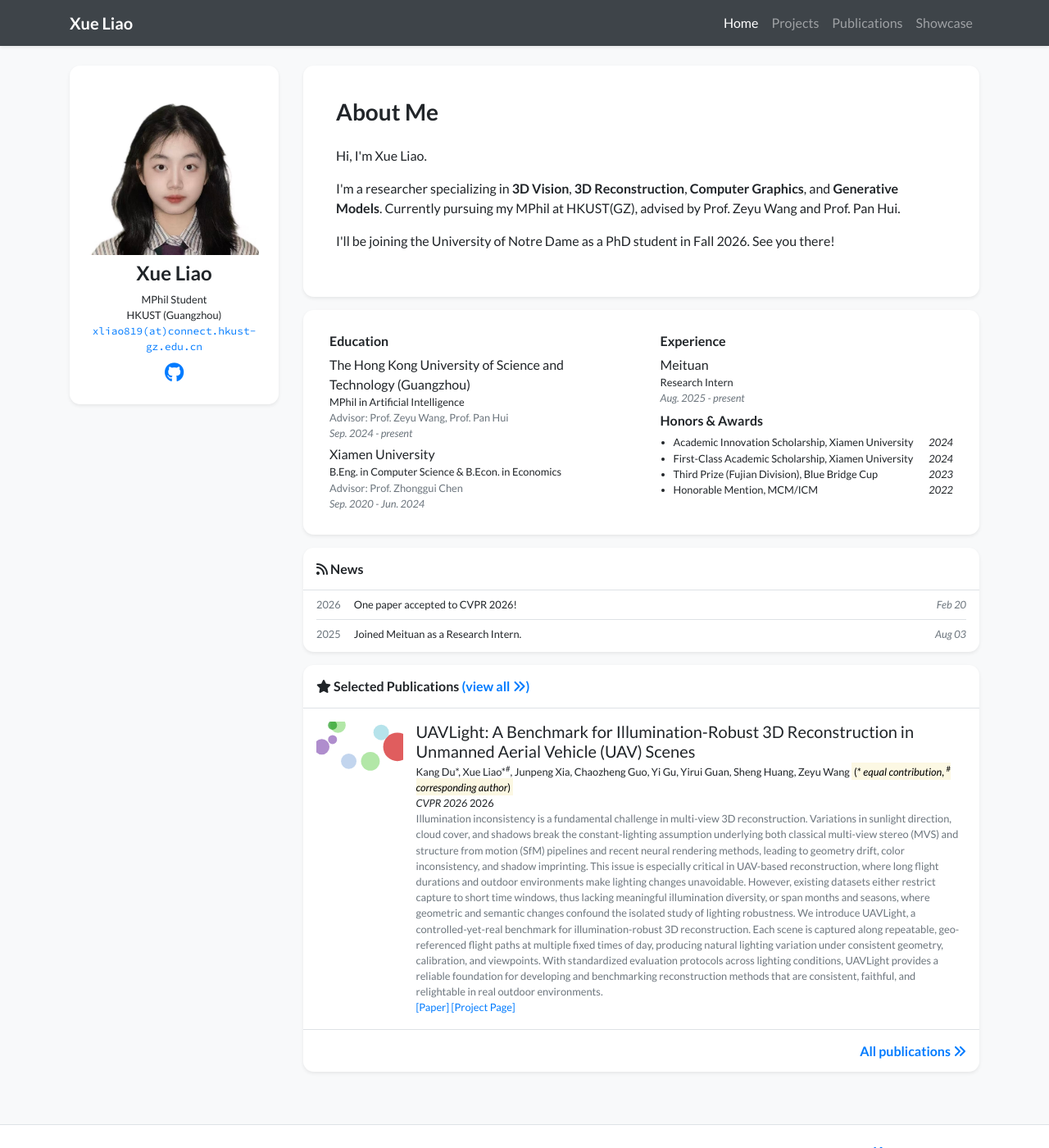
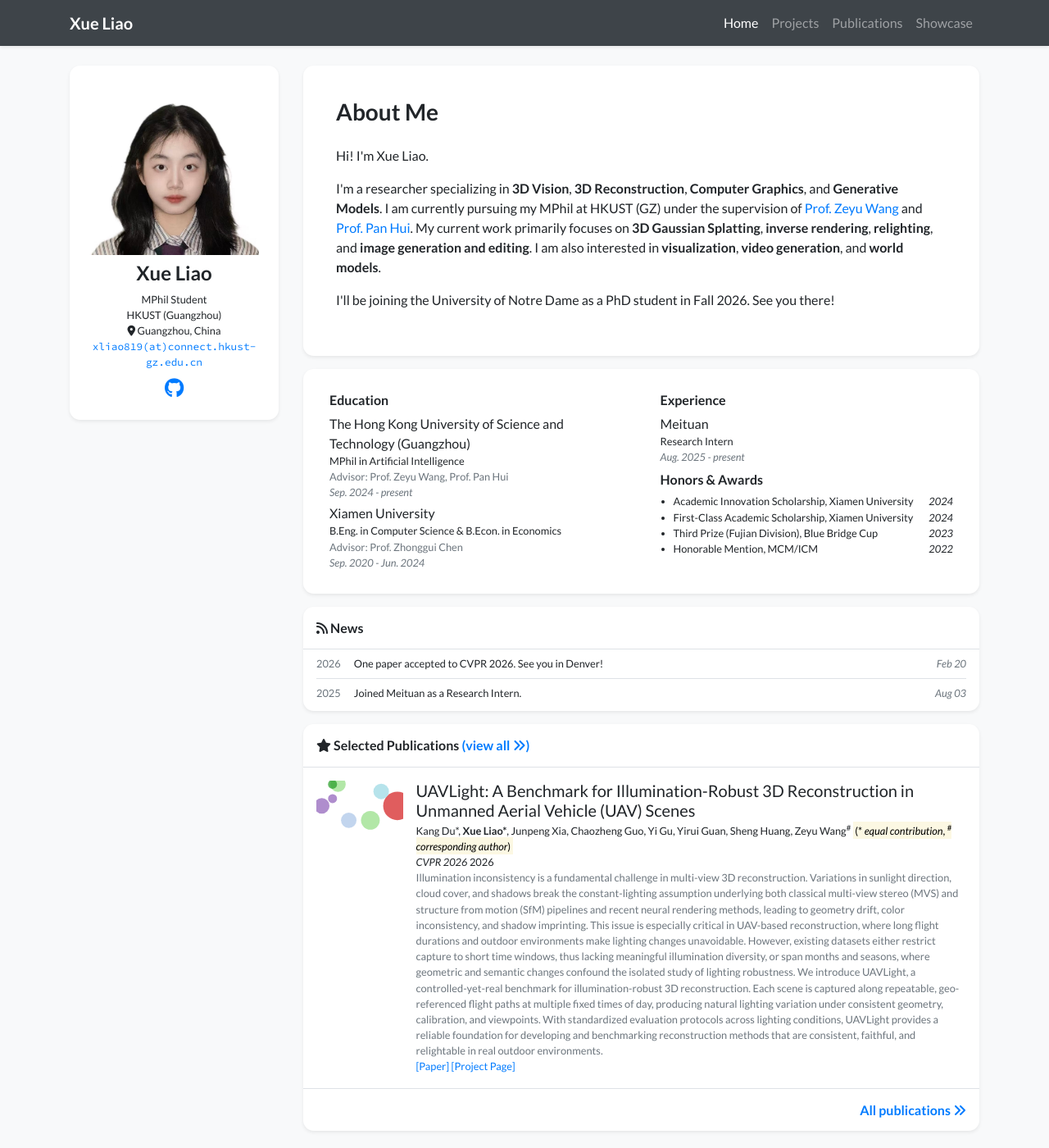
Before and after one commit to yutiaoyi/yutiaoyi.github.io, a Jekyll site: the page built from index.html, in a window 1280 px wide and 1400 px high. Shown: the whole window at 82% size. Built offline with Jekyll 4.4.1, drawn with Linux system fonts in a browser that asks for light colours; nearby versions of some CDN libraries; a style sheet for code colours, icons or effects is not loaded.

Commit message:
add about me and profile

```diff
--- a/_data/profile.yml
+++ b/_data/profile.yml
@@ -7,18 +7,26 @@ positions:
 - name: HKUST (Guangzhou)
 
 email: "xliao819@connect.hkust-gz.edu.cn"
+location: "Guangzhou, China"
 github: "yutiaoyi"
 
 short_bio_text_justify: false
 short_bio: >-
   <p>
-    Hi, I'm Xue Liao.
+    Hi! I'm Xue Liao.
   </p>
   <p>
     I'm a researcher specializing in <strong>3D Vision</strong>,
     <strong>3D Reconstruction</strong>, <strong>Computer Graphics</strong>,
-    and <strong>Generative Models</strong>. Currently pursuing my MPhil
-    at HKUST(GZ), advised by Prof. Zeyu Wang and Prof. Pan Hui.
+    and <strong>Generative Models</strong>. I am currently pursuing my MPhil
+    at HKUST (GZ) under the supervision of
+    <a href="https://cislab.hkust-gz.edu.cn/members/zeyu-wang/" target="_blank" rel="noopener noreferrer">Prof. Zeyu Wang</a>
+    and
+    <a href="https://panhui.people.ust.hk/" target="_blank" rel="noopener noreferrer">Prof. Pan Hui</a>.
+    My current work primarily focuses on <strong>3D Gaussian Splatting</strong>,
+    <strong>inverse rendering</strong>, <strong>relighting</strong>, and <strong>image generation
+    and editing</strong>. I am also interested in <strong>visualization</strong>, <strong>video generation</strong>,
+    and <strong>world models</strong>.
   </p>
   <p>
     I'll be joining the University of Notre Dame as a PhD student in Fall 2026. See you there!
--- a/_includes/widgets/profile_card.html
+++ b/_includes/widgets/profile_card.html
@@ -49,6 +49,12 @@
                 <hr />
                 <div class="row">
                     <div class="col">
+                        {% if site.data.profile.location %}
+                        <span class="pr-3 no-break">
+                            <i class="fas fa-map-marker-alt"></i> {{ site.data.profile.location }}
+                        </span>
+                        {% endif %}
+
                         <a class="pr-3" href="mailto:{{ site.data.profile.email | encode_email }}">
                             <i class="fas fa-at"></i> <span class="email-text">{{ site.data.profile.email | replace: "@", "(at)" }}</span>
                         </a>
--- a/_includes/widgets/profile_card_mini.html
+++ b/_includes/widgets/profile_card_mini.html
@@ -32,6 +32,14 @@
                         {{ position.name }}<br/>
                         {% endfor %}
                     </div>
+                </div>
+
+                <div class="row small">
+                    {% if site.data.profile.location %}
+                    <div class="col text-center">
+                        <i class="fas fa-map-marker-alt"></i> {{ site.data.profile.location }}
+                    </div>
+                    {% endif %}
                 </div>
 
                 <div class="row small">
```
Also changed, not shown: _data/authors.yml (+5 -19 lines), _news/2026-cvpr.md (+1 -1 lines), _publications/2026/2026-cvpr-uav.md (+2 -2 lines), .specstory/.project.json (added), .specstory/cli/config.toml (added), .specstory/history/2026-03-23_16-36-06Z-yaml-file-section-deletion.md (added), .specstory/statistics.json (added).
